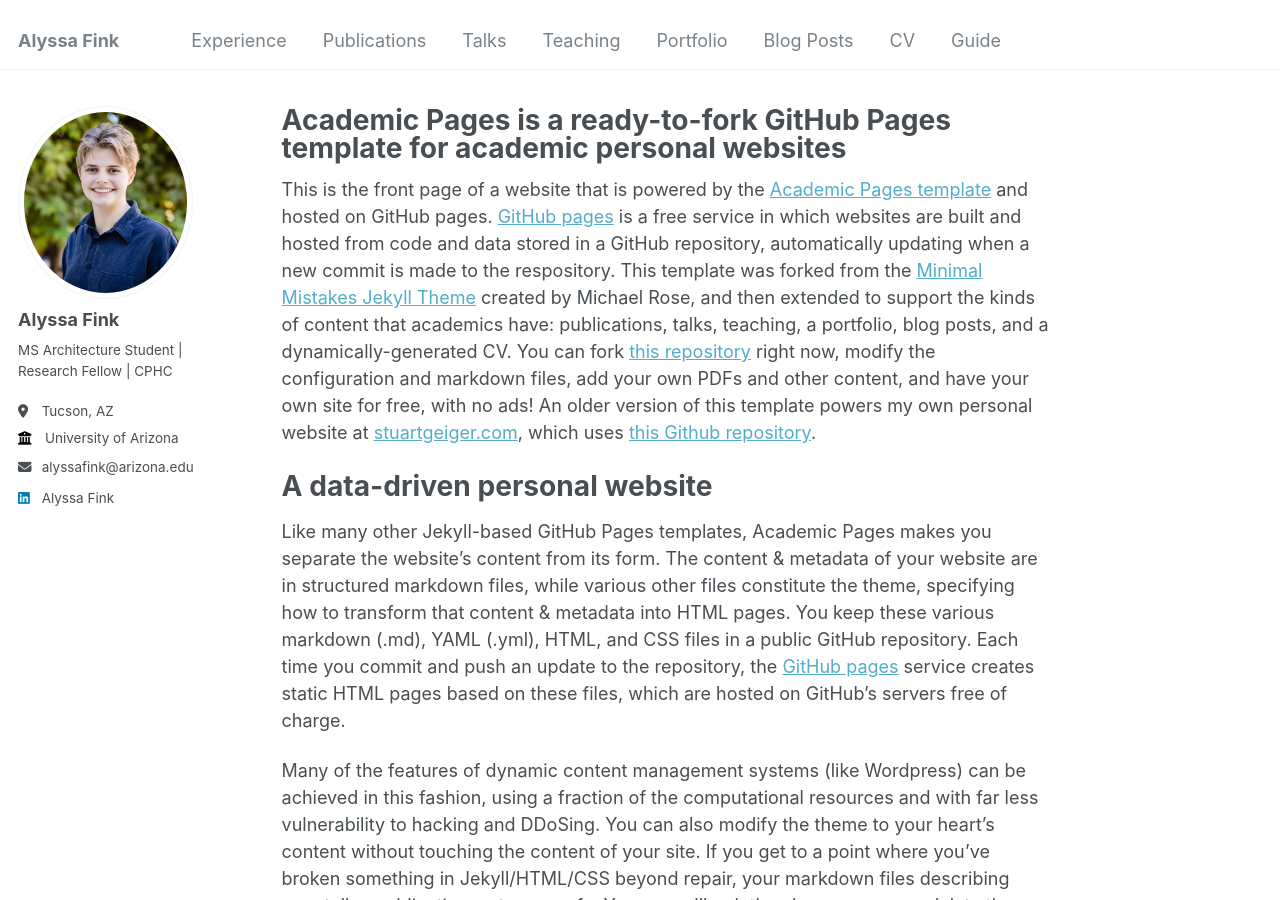
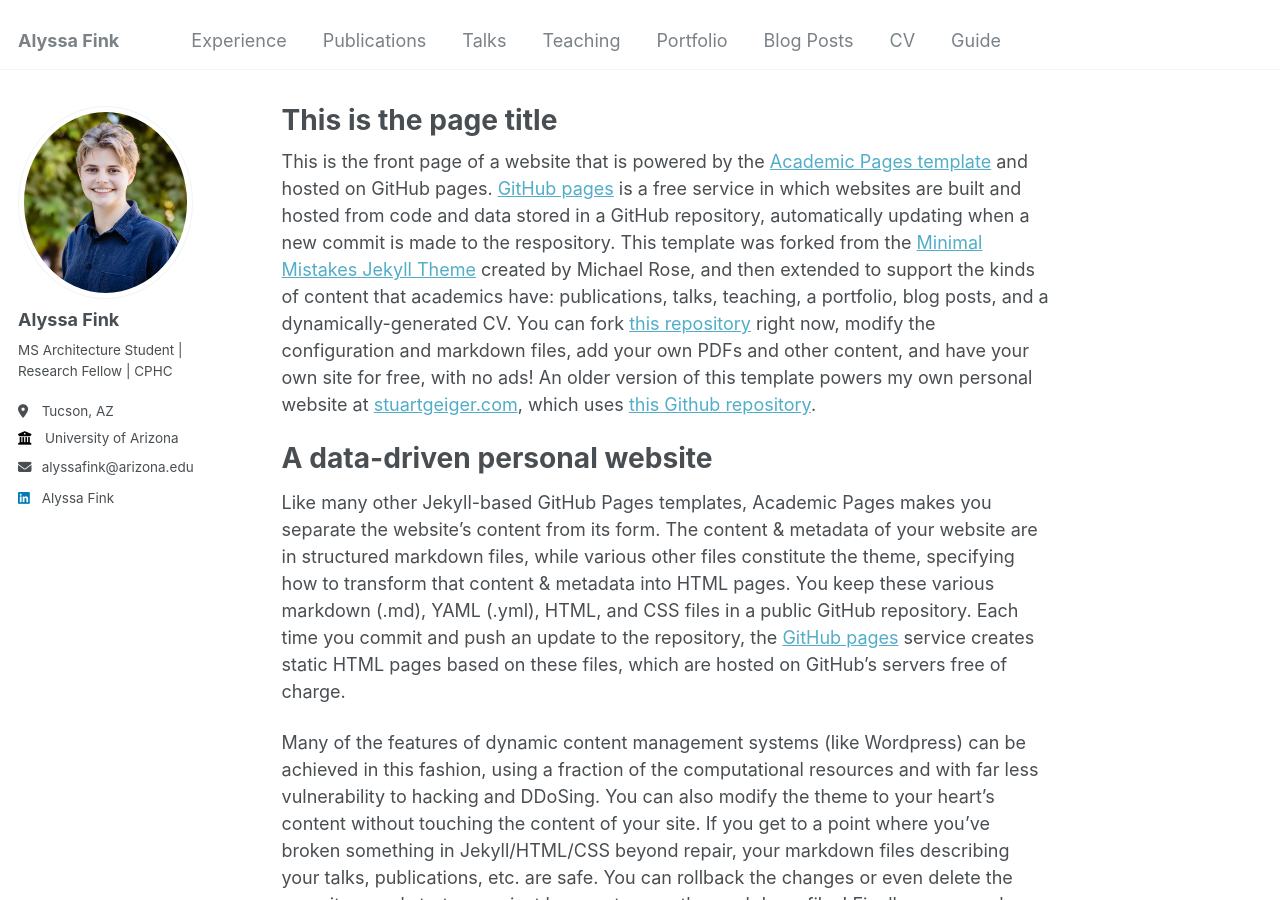
Before and after one commit to alyssafink/alyssafink.github.io, a Jekyll site: the page built from _pages/about.md, in a window 1280 px wide and 900 px high. Built offline with Jekyll 4.4.1, drawn with Linux system fonts in a browser that asks for light colours.

```diff
--- a/_pages/about.md
+++ b/_pages/about.md
@@ -1,6 +1,6 @@
 ---
 permalink: /
-title: "Academic Pages is a ready-to-fork GitHub Pages template for academic personal websites"
+title: "This is the page title"
 author_profile: true
 redirect_from:
   - /about/
```
Also changed, not shown: README.md (+1 -0 lines).
